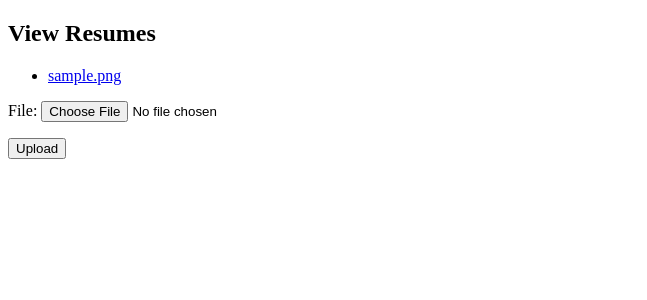
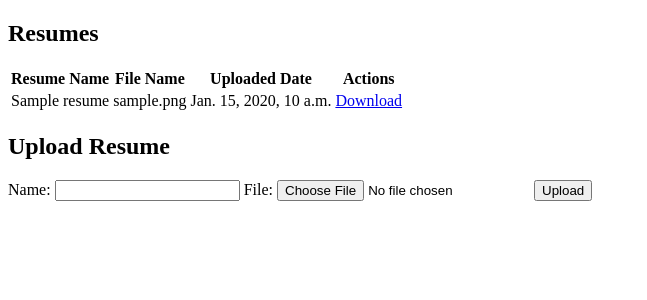
Before and after one commit to chandant9/jobapp, a Django app: page /view-resumes/ in a window 1280 px wide. Shown: the part 96-396 px from the top of the page, without its empty margins (0-647 px from the left). Run offline with Django 4.2, Linux system fonts and the light colour scheme; a user stored in the database is signed in; tables that the repository leaves empty hold one stand-in row (values such as "Sample post").

Commit message:
created a name field for resume and link to download

```diff
--- a/jobseekplatform/jobseekapp/custom_filters.py
+++ b/jobseekplatform/jobseekapp/custom_filters.py
@@ -1,7 +1,14 @@
 from django import template
+import os
 
 register = template.Library()
+
 
 @register.filter
 def split_filter(value, delimiter):
     return value.split(delimiter)
+
+
+@register.filter
+def get_filename(value):
+    return os.path.basename(value)
--- a/jobseekplatform/jobseekapp/forms.py
+++ b/jobseekplatform/jobseekapp/forms.py
@@ -92,9 +92,11 @@ class JobSearchForm(forms.Form):
 
 
 class ResumeUploadForm(forms.ModelForm):
+    name = forms.CharField(max_length=100, required=True)
+
     class Meta:
         model = Resume
-        fields = ['file']
+        fields = ['name', 'file']
 
     def clean_file(self):
         file = self.cleaned_data.get('file')
--- a/jobseekplatform/jobseekapp/models.py
+++ b/jobseekplatform/jobseekapp/models.py
@@ -129,6 +129,7 @@ class CandidateProfile(models.Model):
 
 class Resume(models.Model):
     profile = models.ForeignKey(CandidateProfile, on_delete=models.CASCADE, related_name='resumes', null=True)
+    name = models.CharField(max_length=100, null=True)
     file = models.FileField(upload_to='resumes/')
     uploaded_at = models.DateTimeField(auto_now_add=True)
 
--- a/jobseekplatform/jobseekapp/templates/profiles/view_resumes.html
+++ b/jobseekplatform/jobseekapp/templates/profiles/view_resumes.html
@@ -1,21 +1,38 @@
 {% extends 'base.html' %}
 
+{% load custom_filters %}
+
 {% block content %}
-  <h2>View Resumes</h2>
-  {% if resumes %}
-    <ul>
+  <h2>Resumes</h2>
+  <table>
+    <thead>
+      <tr>
+        <th>Resume Name</th>
+        <th>File Name</th>
+        <th>Uploaded Date</th>
+        <th>Actions</th>
+      </tr>
+    </thead>
+    <tbody>
       {% for resume in resumes %}
-        <li>
-          <a href="{{ resume.file.url }}">{{ resume.file.name }}</a>
-        </li>
+        <tr>
+          <td>{{ resume.name }}</td>
+          <td>{{ resume.file.name|get_filename }}</td>
+          <td>{{ resume.uploaded_at }}</td>
+          <td>
+            <a href="{{ resume.file.url }}">Download</a>
+            <!-- Add delete button and form for deleting the resume -->
+
+          </td>
+        </tr>
       {% endfor %}
-    </ul>
-  {% else %}
-    <p>No resumes uploaded.</p>
-  {% endif %}
-    <form method="post" enctype="multipart/form-data">
+    </tbody>
+  </table>
+
+  <h2>Upload Resume</h2>
+  <form method="post" enctype="multipart/form-data">
     {% csrf_token %}
-    {{ form.as_p }}
-    <button type="submit" class="btn btn-primary">Upload</button>
+    {{ form }}
+    <button type="submit">Upload</button>
   </form>
 {% endblock %}
--- a/jobseekplatform/jobseekapp/urls.py
+++ b/jobseekplatform/jobseekapp/urls.py
@@ -18,7 +18,7 @@ from django.urls import path, reverse_lazy
 from .views import job_list, logout_view, base_view, home, \
     change_password, candidate_register, recruiter_register, \
     registration_success, role_selection_view, JobPostingWizardView, \
-    JobPostingErrorView, job_details, upload_resume, apply_job, CustomLoginView, \
+    JobPostingErrorView, job_details, apply_job, CustomLoginView, \
     candidate_profile, view_candidate_profile, view_resumes
 from django.contrib.auth import views as auth_views  # built-in password reset functionality
 # from . import views  # profile and password change
@@ -52,5 +52,4 @@ urlpatterns = [
     path('candidate-profile/', candidate_profile, name='candidate_profile'),
     path('view-profile/', view_candidate_profile, name='view_candidate_profile'),
     path('view-resumes/', view_resumes, name='view_resumes'),
-    path('job/resume-upload/', upload_resume, name='upload_resume'),
 ]
--- a/jobseekplatform/jobseekapp/views.py
+++ b/jobseekplatform/jobseekapp/views.py
@@ -30,7 +30,7 @@ from django.contrib.contenttypes.models import ContentType
 from django.http import HttpResponse
 from django.contrib.auth.views import LoginView
 from django.forms import modelformset_factory
-from django.db.models import Max
+import os
 
 
 
@@ -303,7 +303,7 @@ def view_candidate_profile(request):
 @login_required
 def view_resumes(request):
     profile = request.user.candidate_profile  # Get the candidate profile for the current user
-    resumes = profile.resumes.all()  # Retrieve all the resumes related to the candidate profile
+    resumes = profile.resumes.order_by('-uploaded_at')  # Sort resumes by uploaded_at in descending order
 
     if request.method == 'POST':
         form = ResumeUploadForm(request.POST, request.FILES)
@@ -320,19 +320,6 @@ def view_resumes(request):
         'form': form
     }
     return render(request, 'profiles/view_resumes.html', context)
-
-
-def upload_resume(request):
-    if request.method == 'POST':
-        form = ResumeUploadForm(request.POST, request.FILES)
-        if form.is_valid():
-            resume = form.save(commit=False)
-            resume.user = request.user
-            resume.save()
-            return redirect('resume_upload_success')
-    else:
-        form = ResumeUploadForm()
-    return render(request, 'profiles/upload_resume.html', {'form': form})
 
 
 def apply_job(request, job_id):
```
Also changed, not shown: jobseekplatform/jobseekapp/migrations/0027_resume_name.py (added).
